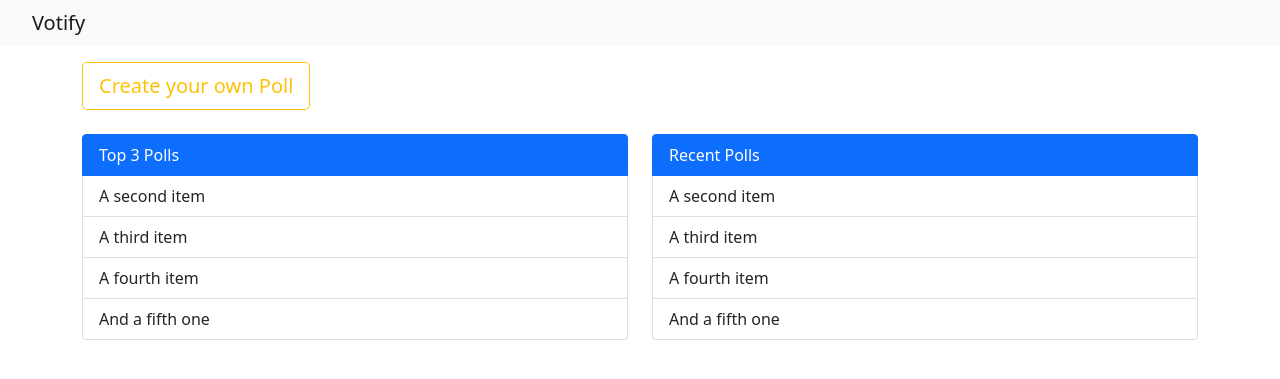
After one commit to muayyadayesh/votify, a Django app: template votingapp/templates/votingapp/poll_list.html in a window 1280 px wide. The commit adds this page. Shown: the top 379 px of the page. Run offline with Django 3.2, Linux system fonts and the light colour scheme; the template is opened without the code that fills it, so the values that code supplies are empty.

Commit message:
Polls landing page prepared

```diff
--- a/votingapp/static/css/style.css
+++ b/votingapp/static/css/style.css
@@ -2,3 +2,7 @@
   border-radius: 50px;
   height: 600px;
 }
+
+#{
+  font-family: 'Roboto', sans-serif;
+}
--- a/votingapp/templates/votingapp/home.html
+++ b/votingapp/templates/votingapp/home.html
@@ -18,7 +18,7 @@
     </figure>
 
     <div class="d-grid gap-2 col-6 mx-auto">
-      <button class="btn btn-primary" type="button">Tap here to continue</button>
+      <a href="{% url 'votingapp:poll_list' %}"><button class="btn btn-primary" type="button">Tap here to continue</button></a>
     </div>
 
   </div>
--- /dev/null
+++ b/votingapp/templates/votingapp/poll_list.html
@@ -0,0 +1,43 @@
+{% extends 'shared.html' %}
+
+{% block body_block %}
+
+<div class="mb-4">
+  <div class="row">
+    <div class="col-6">
+      <a href="{% url 'votingapp:poll_new' %}"> <button type="button" class="btn  btn-lg btn-outline-warning"">Create your own Poll</button></a>
+    </div>
+  </div>
+
+</div>
+
+<div class="justify-content-center">
+  <div class="row w-cols-2">
+    <div class="col">
+      <ul class="list-group">
+        <li class="list-group-item active" aria-current="true">Top 3 Polls</li>
+        <li class="list-group-item">A second item</li>
+        <li class="list-group-item">A third item</li>
+        <li class="list-group-item">A fourth item</li>
+        <li class="list-group-item">And a fifth one</li>
+      </ul>
+
+    </div>
+    <div class="col">
+      <ul class="list-group">
+        <li class="list-group-item active" aria-current="true">Recent Polls</li>
+        <li class="list-group-item">A second item</li>
+        <li class="list-group-item">A third item</li>
+        <li class="list-group-item">A fourth item</li>
+        <li class="list-group-item">And a fifth one</li>
+      </ul>
+    </div>
+
+  </div>
+
+</div>
+{% if poll_list %}
+
+{% endif %}
+
+{% endblock %}
```
Also changed, not shown: votingapp/views.py (+11 -4 lines), db.sqlite3, votingapp/migrations/0001_initial.py (added), votingapp/templates/votingapp/poll_new.html (added).
